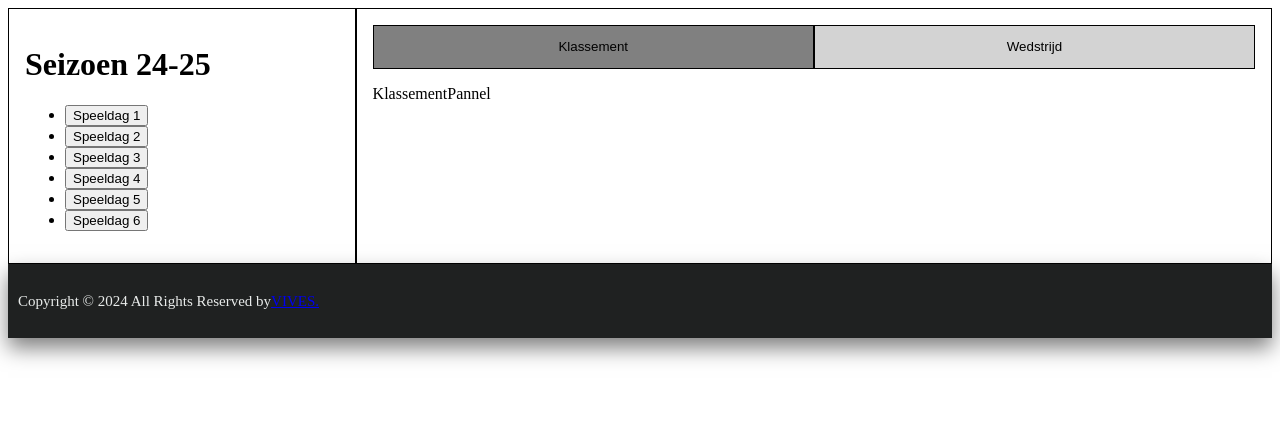
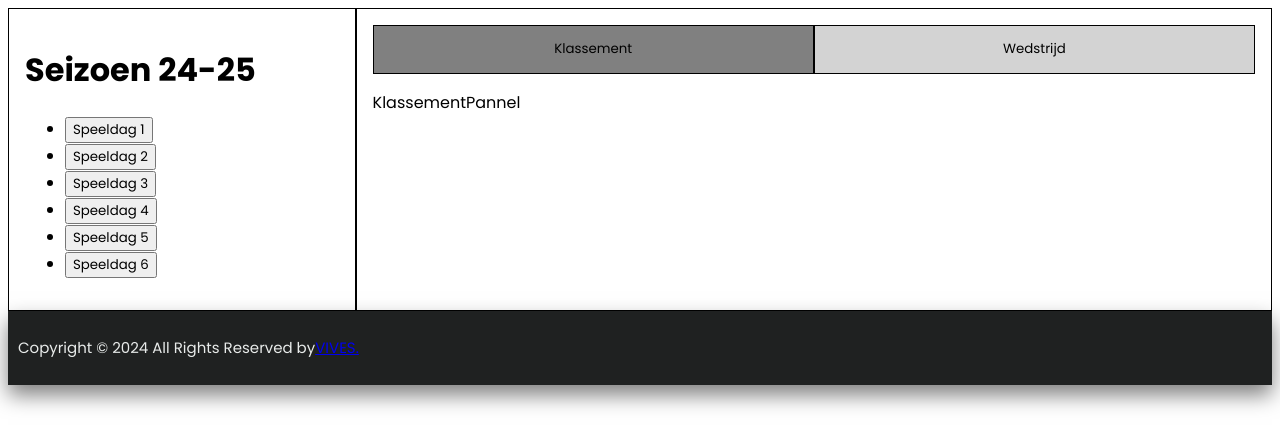
Before and after one commit to JordanMK/snooker, a Next.js app: page / in a window 1280 px wide. Shown: the top 446 px of the page. Built offline with nearby package versions, Linux system fonts and the light colour scheme.

Commit message:
updated font

```diff
--- a/src/app/css/Home.css
+++ b/src/app/css/Home.css
@@ -1,3 +1,9 @@
+@import url('https://fonts.googleapis.com/css2?family=Poppins:wght@300;400;700&display=swap');
+
+*{
+    font-family: "Poppins", sans-serif;
+}
+
 .pageContainer {
     display: flex;
 
--- a/src/app/globals.css
+++ b/src/app/globals.css
@@ -77,6 +77,7 @@
   box-sizing: border-box;
   padding: 0;
   margin: 0;
+  font-family: "Poppins" ,sans-serif;
 }
 
 html,
```
